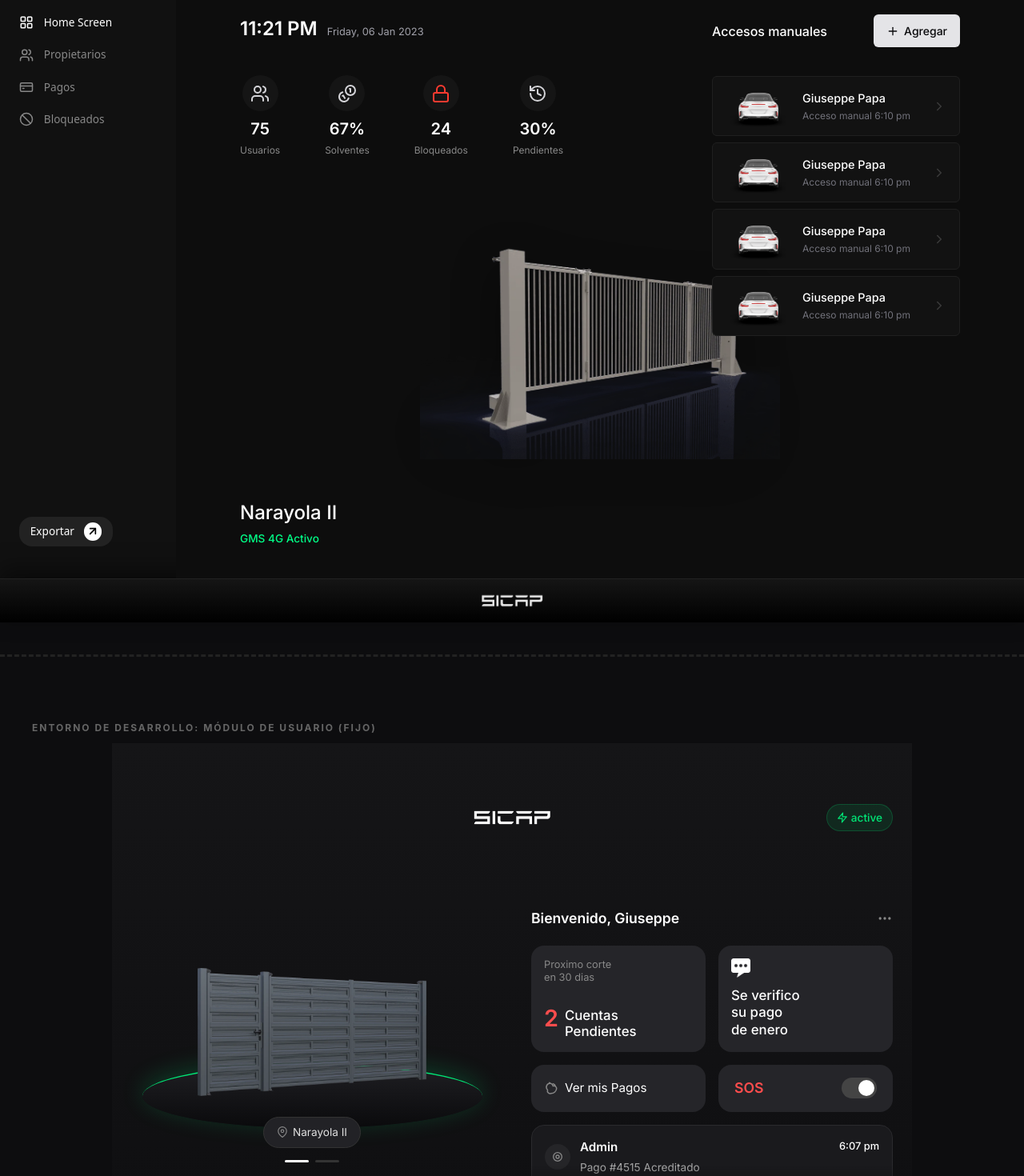
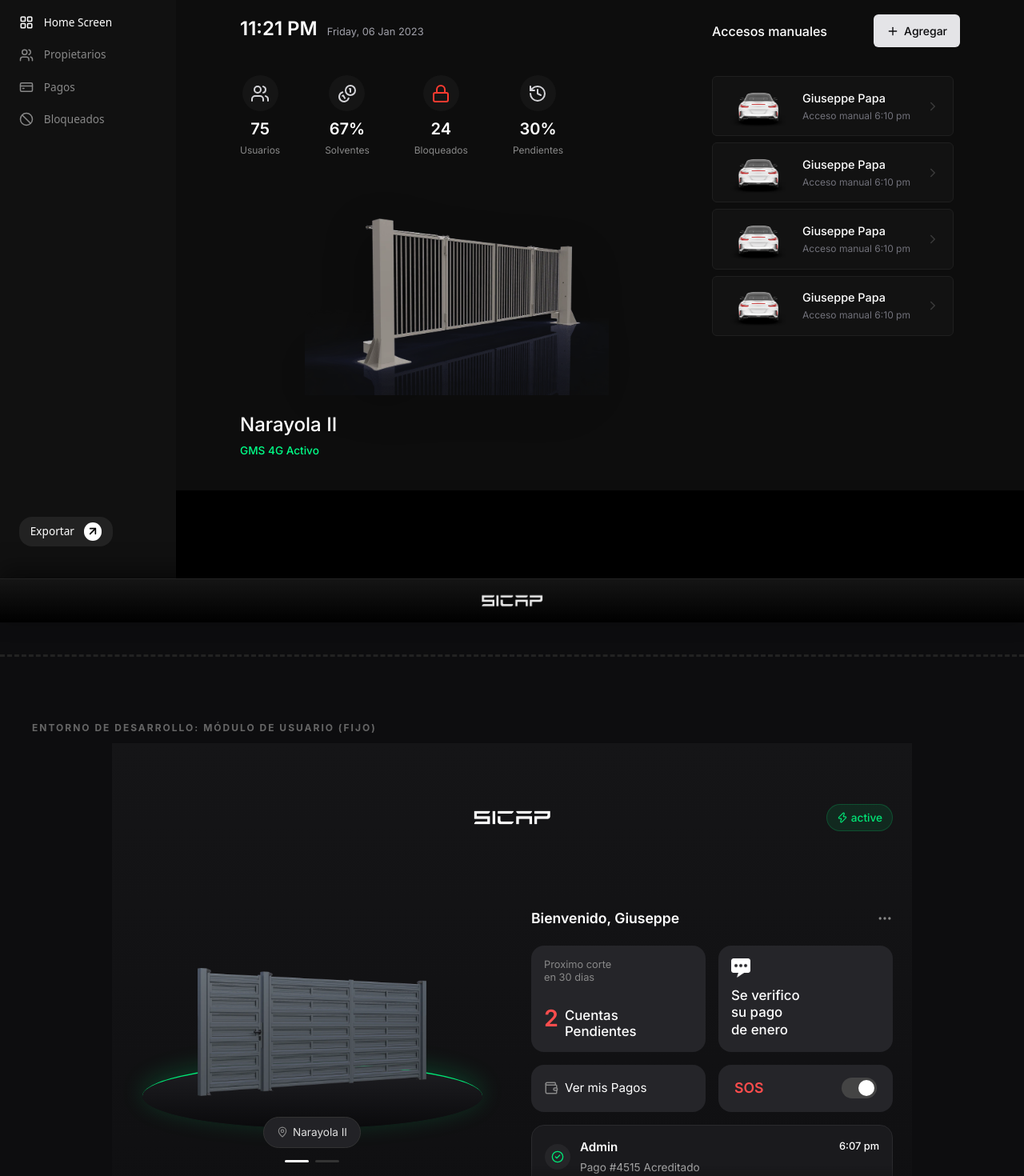
Before and after one commit to itsKartin/SICAP, a React app in the folder frontend/: page /admin/home in a window 1280 px wide. Shown: the part 60-1530 px from the top of the page at 80% size. Built offline with nearby package versions, Linux system fonts and the light colour scheme; the HTML template or start-up script is replaced by a standard one.

Commit message:
new 2
pull

```diff
--- a/frontend/src/components/admin/AdminNav.jsx
+++ b/frontend/src/components/admin/AdminNav.jsx
@@ -77,6 +77,7 @@ const AdminNav = () => {
                 <button className="export-option">Todos los usuarios</button>
                 <button className="export-option">Usuarios bloqueados</button>
                 <button className="export-option">Todos los pagos</button>
+                <button className="export-option">Accesos manuales</button>
               </div>
             )}
 
--- a/frontend/src/components/admin/Home/HomeScreen.css
+++ b/frontend/src/components/admin/Home/HomeScreen.css
@@ -1,19 +1,28 @@
 /* Importamos la fuente Inter desde Google Fonts para asegurar que se renderice correctamente */
 @import url('https://fonts.googleapis.com/css2?family=Inter:wght@400;500;600&display=swap');
 
-/* Contenedor principal con más padding (espacio a los lados) */
+/* Contenedor principal estructurado en Flexbox de fila */
 .home-container {
   display: flex;
-  flex-direction: column;
-  height: 100%;
-  padding: 2.5rem 5rem 2.5rem 5rem; /* Más espacio lateral */
+  flex-direction: row; /* Coloca el contenido principal y el panel lado a lado */
+  gap: 3rem; /* Separación entre la izquierda y el panel */
+
+
+  padding: 2.5rem 5rem;
   box-sizing: border-box;
   position: relative;
 
-  /* Propiedades agregadas desde font.png */
   background-color: #0d0d0d;
   color: #ffffff;
   font-family: 'Inter', sans-serif;
+}
+
+/* Columna izquierda que ocupa el espacio disponible */
+.main-content {
+  display: flex;
+  flex-direction: column;
+  flex: 1; /* Ocupa el espacio sobrante */
+  min-width: 0; /* Evita desbordes horizontales */
 }
 
 /* Cabecera: Hora y Fecha */
@@ -21,11 +30,11 @@
   display: flex;
   align-items: baseline;
   gap: 0.75rem;
-  margin-bottom: 2.5rem; /* Ajuste del margen inferior */
+  margin-bottom: 2.5rem;
 }
 
 .home-time {
-  font-size: 1.5rem; /* Letra más pequeña, ajustada al diseño */
+  font-size: 1.5rem;
   font-weight: 600;
   color: #ffffff;
   margin: 0;
@@ -40,7 +49,7 @@
 /* Fila de Estadísticas */
 .stats-row {
   display: flex;
-  gap: 3.5rem; /* Separación proporcional */
+  gap: 3.5rem;
   margin-bottom: 1rem;
 }
 
@@ -51,7 +60,6 @@
   gap: 0.5rem;
 }
 
-/* Círculos más pequeños */
 .stat-icon-wrapper {
   width: 45px;
   height: 45px;
@@ -65,7 +73,7 @@
 }
 
 .stat-value {
-  font-size: 1.25rem; /* Números más acordes a la escala */
+  font-size: 1.25rem;
   font-weight: 600;
   color: #ffffff;
   margin: 0;
@@ -84,20 +92,19 @@
   display: flex;
   align-items: center;
   justify-content: center;
-  min-height: 300px; /* Asegura un buen espacio vertical */
+  min-height: 300px;
   position: relative;
   z-index: 0;
 }
 
 .gate-image {
-  max-width: 50%; /* La imagen no ocupa todo el ancho, dando el efecto de pantalla ancha */
-  max-height: 90%;
+  max-width: 70%; /*here bro*/
   object-fit: contain;
   opacity: 0.9;
   filter: drop-shadow(0 20px 30px rgba(0, 0, 0, 0.5));
 }
 
-/* Sección Inferior: Información y Notificación */
+/* Sección Inferior: Información */
 .home-footer {
   display: flex;
   justify-content: space-between;
@@ -106,9 +113,8 @@
   z-index: 10;
 }
 
-/* Info del lado izquierdo */
 .footer-info h2 {
-  font-size: 1.5rem; /* Reducido a una escala más normal */
+  font-size: 1.5rem;
   color: #ffffff;
   margin: 0 0 0.25rem 0;
   font-weight: 500;
@@ -121,73 +127,17 @@
   font-weight: 500;
 }
 
-/* Tarjeta de Notificación (Banesco) */
-.notification-card {
-  background-color: #222222;
-  border-radius: 0.4rem;
-  padding: 0.5rem 1rem 0.5rem 0.5rem; /* Más compacta */
-  display: flex;
-  align-items: center;
-  gap: 1rem;
-  box-shadow: 0 10px 25px rgba(0, 0, 0, 0.5);
-}
-
-.notification-img {
-  width: 2.2rem; /* Imagen del banco más pequeña */
-  height: 2.2rem;
-  border-radius: 0.25rem;
-  object-fit: contain;
-  background-color: #007a7e;
-}
-
-.notification-text {
-  display: flex;
-  flex-direction: column;
-  gap: 0.15rem;
-}
-
-.notif-title {
-  color: #ffffff;
-  font-size: 0.8rem;
-  margin: 0;
-}
-
-.notif-desc {
-  color: #dddddd;
-  font-size: 0.75rem;
-  margin: 0;
-}
-
-.notif-close {
-  background: none;
-  border: none;
-  color: #ffffff;
-  cursor: pointer;
-  margin-left: 0.5rem;
-  padding: 0;
-  display: flex;
-  align-items: center;
-  opacity: 0.5;
-  transition: opacity 0.2s ease;
-}
-
-.notif-close:hover {
-  opacity: 1;
-}
-
 /* =========================================
-   NUEVO CÓDIGO: Panel de Accesos Manuales
+   Panel de Accesos Manuales (Lado Derecho)
 ========================================= */
 
 .manual-access-panel {
-  position: absolute;
-  top: 2.5rem;
-  right: 5rem;
   width: 310px;
   display: flex;
   flex-direction: column;
   gap: 1rem;
   z-index: 20;
+  flex-shrink: 0; /* Evita que el panel se encoja en pantallas pequeñas */
 }
 
 .panel-header {
@@ -227,6 +177,18 @@
   display: flex;
   flex-direction: column;
   gap: 0.5rem;
+  overflow-y: auto; /* Permite hacer scroll si hay muchos autos */
+  max-height: calc(100vh - 10rem);
+  padding-right: 0.5rem;
+}
+
+/* Diseño elegante de la barra de scroll para el panel */
+.access-list::-webkit-scrollbar {
+  width: 4px;
+}
+.access-list::-webkit-scrollbar-thumb {
+  background: #333;
+  border-radius: 4px;
 }
 
 .access-card {
@@ -286,7 +248,7 @@
 }
 
 /* =========================================
-   NUEVO CÓDIGO: Modal de Accesos Manuales
+   Modal de Accesos Manuales
 ========================================= */
 
 .modal-overlay {
@@ -304,7 +266,7 @@
 }
 
 .modal-container {
-  background-color: #1c1c21; /* Fondo oscuro inspirado en la referencia */
+  background-color: #1c1c21;
   width: 380px;
   border-radius: 16px;
   padding: 2.5rem 2rem 2rem 2rem;
@@ -363,7 +325,7 @@
   width: 100%;
   display: flex;
   flex-direction: column;
-  gap: 1.2rem;
+  gap: 0.2rem;
   margin-bottom: 2rem;
   padding-top: 1rem;
   border-top: 1px solid #2a2a32;
@@ -401,7 +363,6 @@
   border-bottom-color: #3b82f6;
 }
 
-/* Para ajustar el icono del input tipo datetime-local en navegadores webkit */
 .form-input::-webkit-calendar-picker-indicator {
   filter: invert(1);
   opacity: 0.6;
@@ -410,7 +371,7 @@
 
 .btn-modal-primary {
   width: 100%;
-  background-color: #2f65f6; /* Azul de la imagen de referencia */
+  background-color: #2f65f6;
   color: #ffffff;
   border: none;
   border-radius: 8px;
@@ -434,7 +395,7 @@
 .btn-modal-secondary {
   background: none;
   border: none;
-  color: #ef4444; /* Texto rojo para cancelar */
+  color: #ef4444;
   font-size: 0.9rem;
   font-weight: 600;
   cursor: pointer;
--- a/frontend/src/components/admin/Home/HomeScreen.jsx
+++ b/frontend/src/components/admin/Home/HomeScreen.jsx
@@ -12,40 +12,17 @@ const HomeScreen = () => {
   return (
     <div className="home-container">
 
+      {/* Contenedor Principal (Lado Izquierdo) */}
+      <div className="main-content">
+
         {/* Cabecera: Hora y Fecha */}
         <div className="home-header">
           <h1 className="home-time">11:21 PM</h1>
           <span className="home-date">Friday, 06 Jan 2023</span>
         </div>
 
-      {/* Panel Derecho: Accesos manuales */}
-      <div className="manual-access-panel">
-        <div className="panel-header">
-          <h3 className="panel-title">Accesos manuales</h3>
-          {/* Al hacer click, abrimos el modal */}
-          <button className="btn-add" onClick={() => setIsModalOpen(true)}>
-            <Plus size={16} /> Agregar
-          </button>
-        </div>
-        <div className="access-list">
-          {manualAccesses.map((item) => (
-            <div key={item} className="access-card">
-              <div className="car-image-wrapper">
-                <img src="/admin/car-2.png" alt="Auto" />
-              </div>
-              <div className="access-info">
-                <h4>Giuseppe Papa</h4>
-                <p>Acceso manual 6:10 pm</p>
-              </div>
-              <ChevronRight size={18} color="#555555" className="access-chevron" />
-            </div>
-          ))}
-        </div>
-      </div>
-
         {/* Fila de Estadísticas Superiores */}
         <div className="stats-row">
-        {/* ... (Tu código de estadísticas se mantiene igual) ... */}
           <div className="stat-item">
             <div className="stat-icon-wrapper"><Users size={24} /></div>
             <p className="stat-value">75</p><p className="stat-label">Usuarios</p>
@@ -77,18 +54,42 @@ const HomeScreen = () => {
           </div>
         </div>
 
+      </div>
+
+      {/* Panel Derecho: Accesos manuales */}
+      <div className="manual-access-panel">
+        <div className="panel-header">
+          <h3 className="panel-title">Accesos manuales</h3>
+          <button className="btn-add" onClick={() => setIsModalOpen(true)}>
+            <Plus size={16} /> Agregar
+          </button>
+        </div>
+        <div className="access-list">
+          {manualAccesses.map((item) => (
+            <div key={item} className="access-card">
+              <div className="car-image-wrapper">
+                <img src="/admin/car-2.png" alt="Auto" />
+              </div>
+              <div className="access-info">
+                <h4>Giuseppe Papa</h4>
+                <p>Acceso manual 6:10 pm</p>
+              </div>
+              <ChevronRight size={18} color="#555555" className="access-chevron" />
+            </div>
+          ))}
+        </div>
+      </div>
+
       {/* =========================================
-          NUEVO CÓDIGO: Modal de Registro Manual
+          Modal de Registro Manual
       ========================================= */}
       {isModalOpen && (
         <div className="modal-overlay">
           <div className="modal-container">
-            {/* Botón de cerrar superior derecho */}
             <button className="modal-close-btn" onClick={() => setIsModalOpen(false)}>
               <X size={20} />
             </button>
 
-            {/* Ícono central superior */}
             <div className="modal-icon-wrapper">
               <FileText size={28} color="#3b82f6" />
             </div>
@@ -96,7 +97,6 @@ const HomeScreen = () => {
             <h2 className="modal-title">Registrar Acceso</h2>
             <p className="modal-subtitle">Ingresa los datos del acceso manual</p>
 
-            {/* Formulario */}
             <div className="modal-form">
               <div className="form-group">
                 <label>Fecha y Hora</label>
@@ -112,7 +112,6 @@ const HomeScreen = () => {
               </div>
             </div>
 
-            {/* Botones de acción replicando el formato */}
             <button className="btn-modal-primary" onClick={() => setIsModalOpen(false)}>
               Registrar Acceso
             </button>
--- a/frontend/src/components/user/DashboardUser.css
+++ b/frontend/src/components/user/DashboardUser.css
@@ -246,11 +246,25 @@ body {
   justify-content: flex-start;
 }
 
-.fire-icon {
+/* ... el resto de tu CSS anterior se mantiene igual ... */
+
+.payment-icon {
   width: 18px;
   height: 18px;
   color: #888;
 }
+
+/* Agregamos una clase extra para resaltar el icono de 'aprobado' */
+.check-icon {
+  color: #00e676;
+}
+
+.sos-btn {
+  justify-content: space-between;
+  padding: 16px 20px;
+}
+
+/* ... el resto de tu CSS posterior se mantiene igual ... */
 
 .sos-btn {
   justify-content: space-between;
--- a/frontend/src/components/user/DashboardUser.jsx
+++ b/frontend/src/components/user/DashboardUser.jsx
@@ -1,4 +1,5 @@
 import React, { useState } from 'react';
+import { Zap, MapPin, MoreHorizontal, Wallet, CircleCheck } from 'lucide-react';
 import './DashboardUser.css';
 
 const DashboardUser = () => {
@@ -36,9 +37,7 @@ const DashboardUser = () => {
           <img src="/logo.png" alt="SICAP" className="logo-img" />
         </div>
         <div className="user-status-badge">
-          <svg viewBox="0 0 24 24" fill="none" stroke="currentColor" strokeWidth="2" strokeLinecap="round" strokeLinejoin="round" className="lightning-icon">
-            <polygon points="13 2 3 14 12 14 11 22 21 10 12 10 13 2"></polygon>
-          </svg>
+          <Zap className="lightning-icon" />
           active
         </div>
       </header>
@@ -50,10 +49,7 @@ const DashboardUser = () => {
           <div className="gate-base"></div>
 
           <div className="location-badge">
-            <svg viewBox="0 0 24 24" fill="none" stroke="currentColor" strokeWidth="2" strokeLinecap="round" strokeLinejoin="round" className="pin-icon">
-              <path d="M21 10c0 7-9 13-9 13s-9-6-9-13a9 9 0 0 1 18 0z"></path>
-              <circle cx="12" cy="10" r="3"></circle>
-            </svg>
+            <MapPin className="pin-icon" />
             Narayola II
           </div>
         </div>
@@ -68,15 +64,11 @@ const DashboardUser = () => {
       <section className="dash-control-panel">
         <div className="panel-header">
           <h2>Bienvenido, Giuseppe</h2>
-          <svg viewBox="0 0 24 24" fill="none" stroke="currentColor" strokeWidth="2" strokeLinecap="round" strokeLinejoin="round" className="dots-icon">
-            <circle cx="12" cy="12" r="1"></circle>
-            <circle cx="19" cy="12" r="1"></circle>
-            <circle cx="5" cy="12" r="1"></circle>
-          </svg>
+          <MoreHorizontal className="dots-icon" />
         </div>
 
         <div className="cards-grid">
-          {/* Tarjeta 1: Cuentas Pendientes (AHORA CON ONCLICK) */}
+          {/* Tarjeta 1: Cuentas Pendientes */}
           <div className="card pending-card clickable" onClick={handleOpenPending}>
             <p className="subtitle">Proximo corte<br/>en 30 dias</p>
             <div className="pending-content">
@@ -88,6 +80,7 @@ const DashboardUser = () => {
           {/* Tarjeta 2: Mensaje */}
           <div className="card message-card">
             <div className="icon-wrapper">
+              {/* Según la imagen, este se deja tal cual */}
               <img src="/user/msj.png" alt="Mensaje" className="msj-icon" />
             </div>
             <h3>Se verifico<br/>su pago<br/>de enero</h3>
@@ -96,9 +89,8 @@ const DashboardUser = () => {
 
         <div className="actions-row">
           <button className="action-btn payments-btn">
-            <svg viewBox="0 0 24 24" fill="none" stroke="currentColor" strokeWidth="2" strokeLinecap="round" strokeLinejoin="round" className="fire-icon">
-              <path d="M15.05 5A5 5 0 0 1 19 8.95M9 3v.01M12 21a9 9 0 0 0 8.94-8.06A4.5 4.5 0 0 0 16 8.5c-.32 0-.64.06-.94.17A6.47 6.47 0 0 0 10.5 4a6.5 6.5 0 0 0-4.47 11.23A4.5 4.5 0 0 0 12 21Z"></path>
-            </svg>
+            {/* Cambiado a un icono relacionado con pagos */}
+            <Wallet className="payment-icon" />
             Ver mis Pagos
           </button>
 
@@ -113,10 +105,8 @@ const DashboardUser = () => {
           <div className="notif-item">
             <div className="notif-icon-col">
               <div className="notif-icon-wrapper">
-                <svg viewBox="0 0 24 24" fill="none" stroke="currentColor" strokeWidth="2" className="small-icon">
-                  <circle cx="12" cy="12" r="3"></circle>
-                  <circle cx="12" cy="12" r="8"></circle>
-                </svg>
+                {/* Cambiado a un check de aprobado */}
+                <CircleCheck className="small-icon check-icon" />
               </div>
             </div>
             <div className="notif-content">
@@ -130,8 +120,6 @@ const DashboardUser = () => {
           {/* ... resto de las notificaciones ... */}
         </div>
       </section>
-
-
 
       {/* --- MODALES --- */}
 
```
Lines whose indentation alone changed are shown as unchanged.
